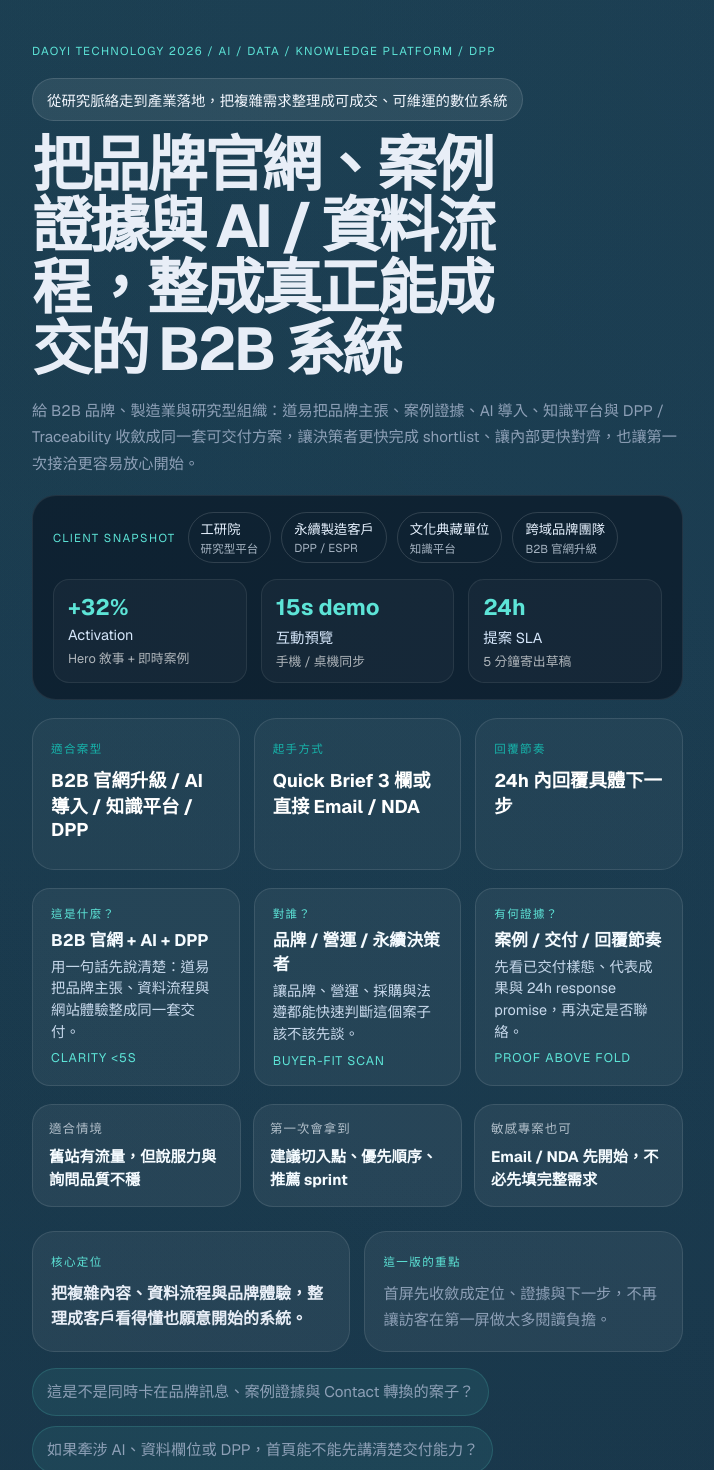
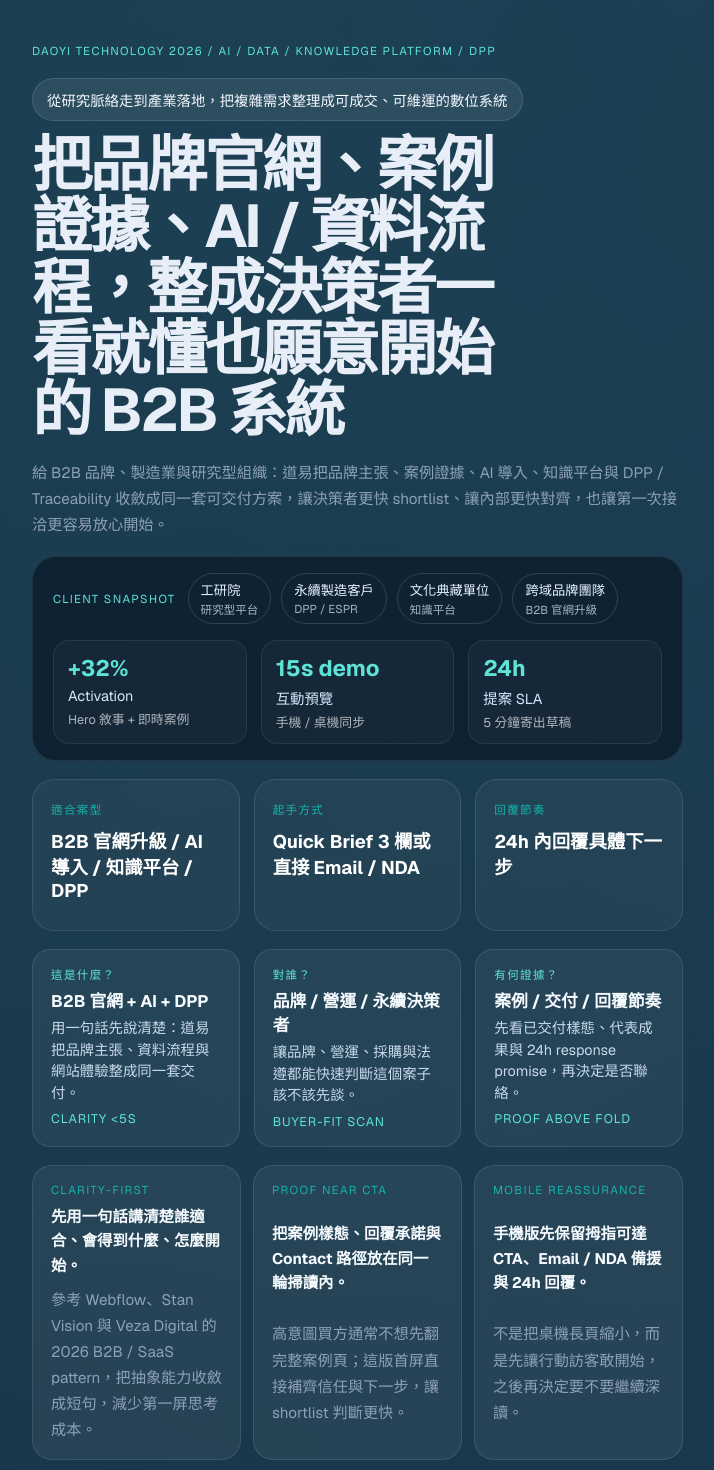
Before and after one commit to yangyen1977-wq/daoyi-website-2026, a Next.js app: page / in a window 1280 px wide. Shown: the part 300-1770 px from the top of the page, without its empty margins (28-742 px from the left). Built offline with nearby package versions, Linux system fonts and the light colour scheme.

Commit message:
Refine hero proof flow and mobile CTA

```diff
--- a/src/components/hero.tsx
+++ b/src/components/hero.tsx
@@ -31,6 +31,24 @@ const heroDecisionQuestions = [
   "第一次接洽後，對方能不能很快知道下一步而不是等報價？",
 ];
 
+const heroBuyerAssurance = [
+  {
+    label: "Clarity-first",
+    title: "先用一句話講清楚誰適合、會得到什麼、怎麼開始。",
+    detail: "參考 Webflow、Stan Vision 與 Veza Digital 的 2026 B2B / SaaS pattern，把抽象能力收斂成短句，減少第一屏思考成本。",
+  },
+  {
+    label: "Proof near CTA",
+    title: "把案例樣態、回覆承諾與 Contact 路徑放在同一輪掃讀內。",
+    detail: "高意圖買方通常不想先翻完整案例頁；這版首屏直接補齊信任與下一步，讓 shortlist 判斷更快。",
+  },
+  {
+    label: "Mobile reassurance",
+    title: "手機版先保留拇指可達 CTA、Email / NDA 備援與 24h 回覆。",
+    detail: "不是把桌機長頁縮小，而是先讓行動訪客敢開始，之後再決定要不要繼續深讀。",
+  },
+];
+
 export function Hero() {
   return (
     <section className="hero-section">
@@ -53,6 +71,16 @@ export function Hero() {
           </div>
 
           <HeroClarityChecklist />
+
+          <div className="hero-buyer-assurance-grid" aria-label="競品學習後內化的首頁原則">
+            {heroBuyerAssurance.map((item) => (
+              <article key={item.title} className="hero-buyer-assurance-card">
+                <span className="mini-label accent">{item.label}</span>
+                <strong>{item.title}</strong>
+                <p>{item.detail}</p>
+              </article>
+            ))}
+          </div>
 
           <div className="hero-quick-signals" aria-label="首輪決策摘要">
             {heroQuickSignals.map((item) => (
--- a/src/components/mobile-sticky-cta.tsx
+++ b/src/components/mobile-sticky-cta.tsx
@@ -21,9 +21,9 @@ export function MobileStickyCTA() {
     <div className="mobile-cta-bar" role="complementary" aria-label="快速行動">
       <div className="mobile-cta-content">
         <div className="mobile-cta-copy">
-          <strong>3 欄先拿建議，或直接 Email / NDA</strong>
-          <span>手機版優先保留主 CTA、保密備援路徑與 24h 回覆承諾。</span>
-          <small>通常會先回覆建議切入點、會議時段與需要補的資料。</small>
+          <strong>先拿首頁 / 案例 / Contact 的下一步，或直接 Email / NDA</strong>
+          <span>手機版優先保留主 CTA、案例證據導向的 reassurance，與 24h 回覆承諾。</span>
+          <small>通常會先回覆建議切入點、推薦 sprint、會議時段與需要補的資料。</small>
         </div>
         <div className="mobile-cta-actions">
           <Link href={primaryHref} className="mobile-cta-button primary">
--- a/src/lib/site.ts
+++ b/src/lib/site.ts
@@ -7,9 +7,9 @@ export const siteConfig = {
   email: "hello@daoyidh.com",
   phone: "+886-6-000-0000",
   location: "Tainan / Taipei / Remote",
-  heroTitle: "把品牌官網、案例證據與 AI / 資料流程，整成真正能成交的 B2B 系統",
+  heroTitle: "把品牌官網、案例證據、AI / 資料流程，整成決策者一看就懂也願意開始的 B2B 系統",
   heroDescription:
-    "給 B2B 品牌、製造業與研究型組織：道易把品牌主張、案例證據、AI 導入、知識平台與 DPP / Traceability 收斂成同一套可交付方案，讓決策者更快完成 shortlist、讓內部更快對齊，也讓第一次接洽更容易放心開始。",
+    "給 B2B 品牌、製造業與研究型組織：道易把品牌主張、案例證據、AI 導入、知識平台與 DPP / Traceability 收斂成同一套可交付方案，讓決策者更快 shortlist、讓內部更快對齊，也讓第一次接洽更容易放心開始。",
 };
 
 export const homepageShortlistScenarios = [
```
